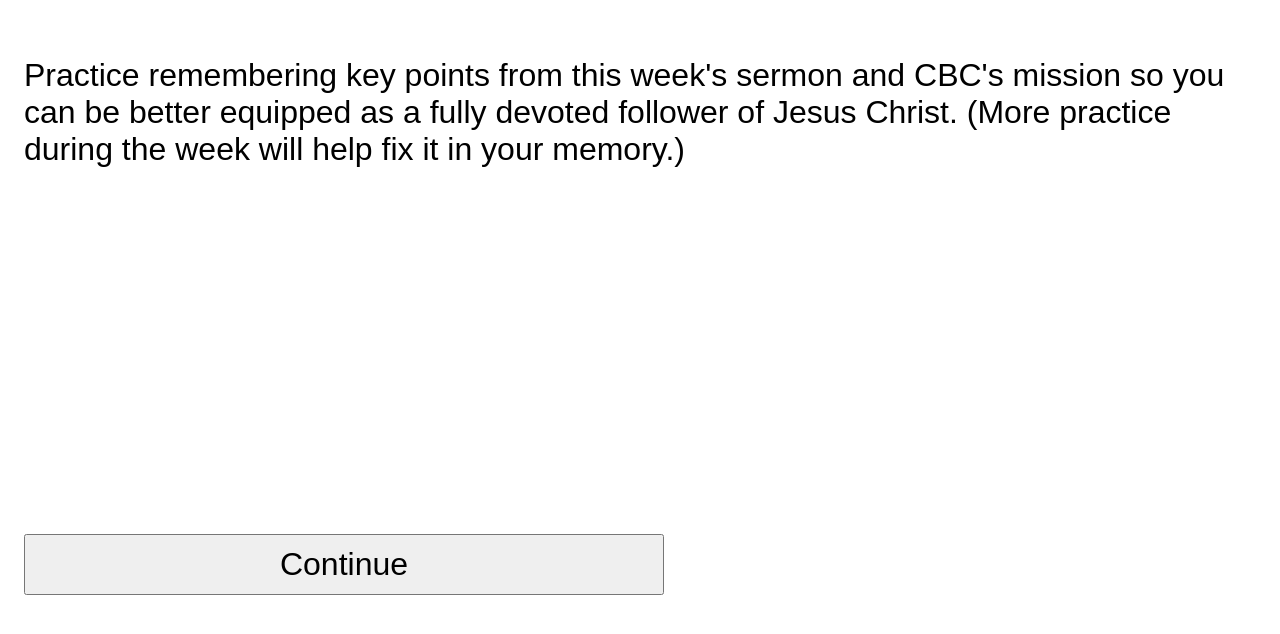
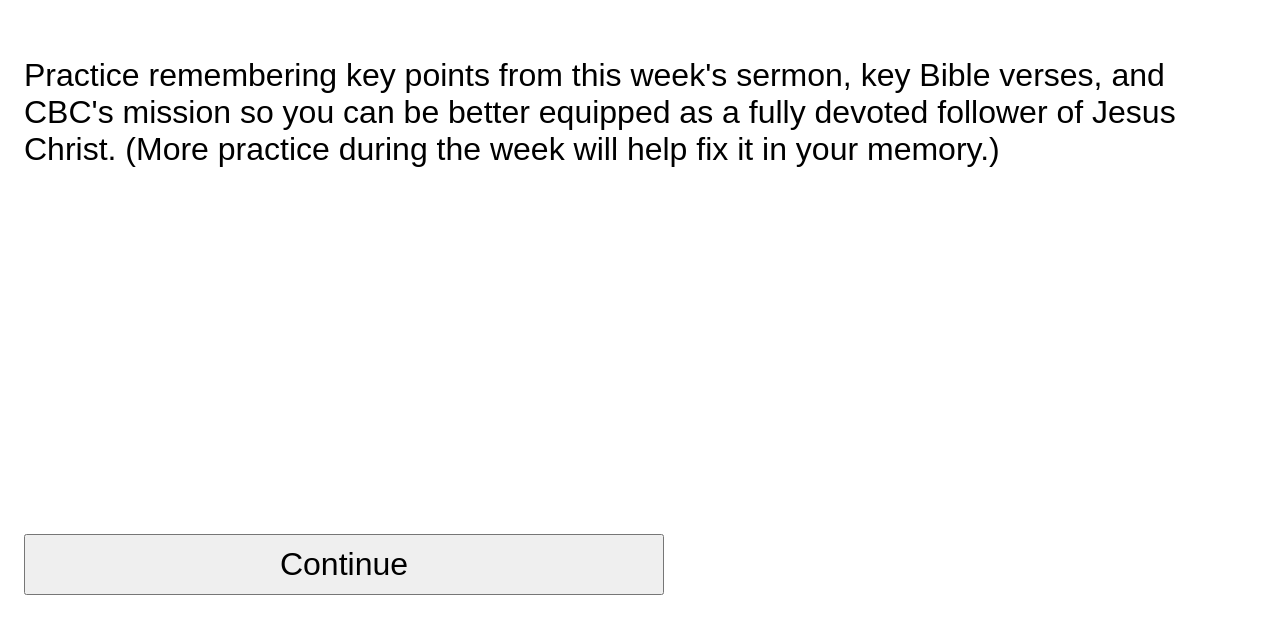
Before and after one commit to jgoodell2/cbc, a plain HTML site: page index.html in a window 1280 px wide. Shown: the part 104-738 px from the top of the page. Drawn offline with nearby package versions, Linux system fonts and the light colour scheme.

Commit message:
Update text item for this week.

```diff
--- a/index.html
+++ b/index.html
@@ -33,7 +33,7 @@
         </table>
     </div>
     <div id="landingpage">
-       <span class="practiceitemprompt"><br>Practice remembering key points from this week's sermon and CBC's mission so you can be better equipped as a fully devoted follower of Jesus Christ. (More practice during the week will help fix it in your memory.)</span>
+       <span class="practiceitemprompt"><br>Practice remembering key points from this week's sermon, key Bible verses, and CBC's mission so you can be better equipped as a fully devoted follower of Jesus Christ. (More practice during the week will help fix it in your memory.)</span>
     </div>
     <!-- MAIN CONTENT -->
     <div id="practiceitem">
```
